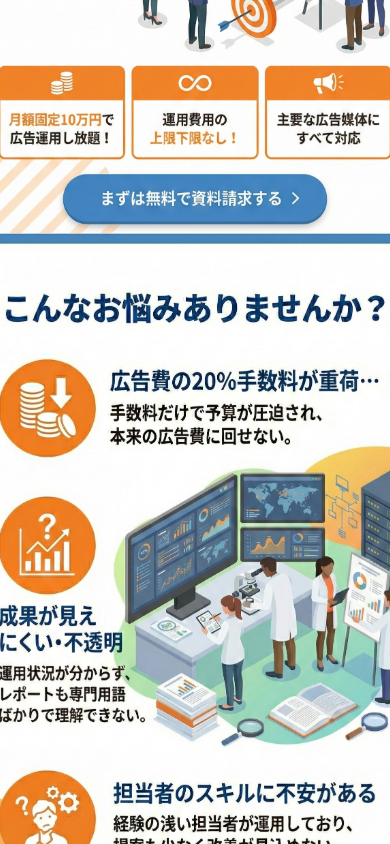
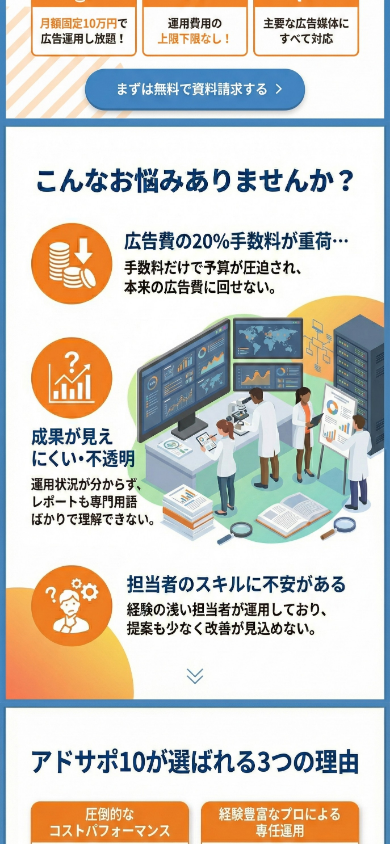
Before and after one commit to Azamarusuisan/LPsaitou, a plain HTML site: page index.html in a window 390 px wide. Shown: the part 460-1304 px from the top of the page. Drawn offline with Linux system fonts and the light colour scheme.

Commit message:
fix(mobile): resize images to 100% width

```diff
--- a/styles-mobile.css
+++ b/styles-mobile.css
@@ -107,7 +107,7 @@
 }
 
 .lp-image {
-    width: 120%;
+    width: 100%;
     height: auto;
     display: block;
     max-width: none;
@@ -116,7 +116,7 @@
     vertical-align: top;
     border: none;
     outline: none;
-    margin: 0 -10%;
+    margin: 0;
     padding: 0;
     font-size: 0;
     line-height: 0;
@@ -124,8 +124,8 @@
 
 /* お悩みセクションの画像調整（青枠削除のため強めにクロップ） */
 .section-problems .lp-image {
-    width: 120%;
-    margin: 0 -10%;
+    width: 100%;
+    margin: 0;
 }
 
 /* CTAボタンリンク */
```
